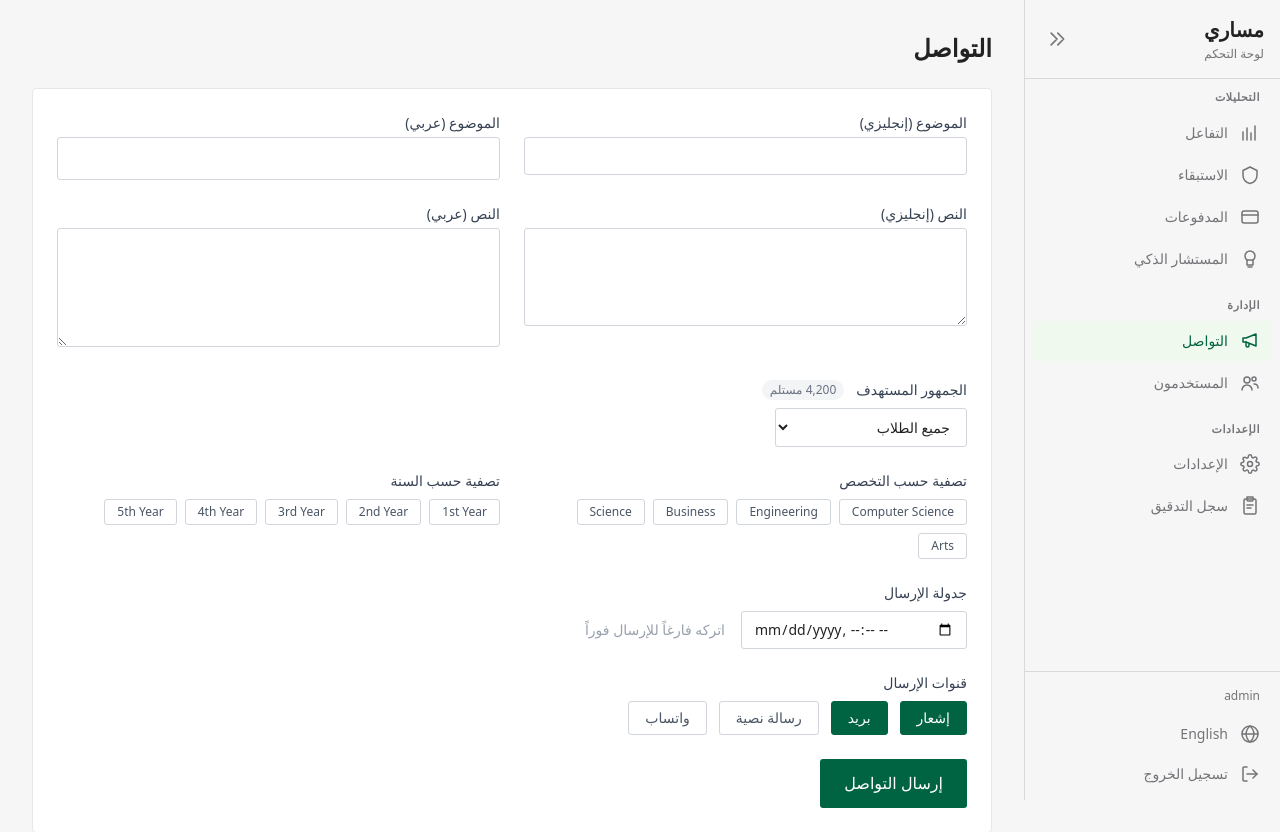
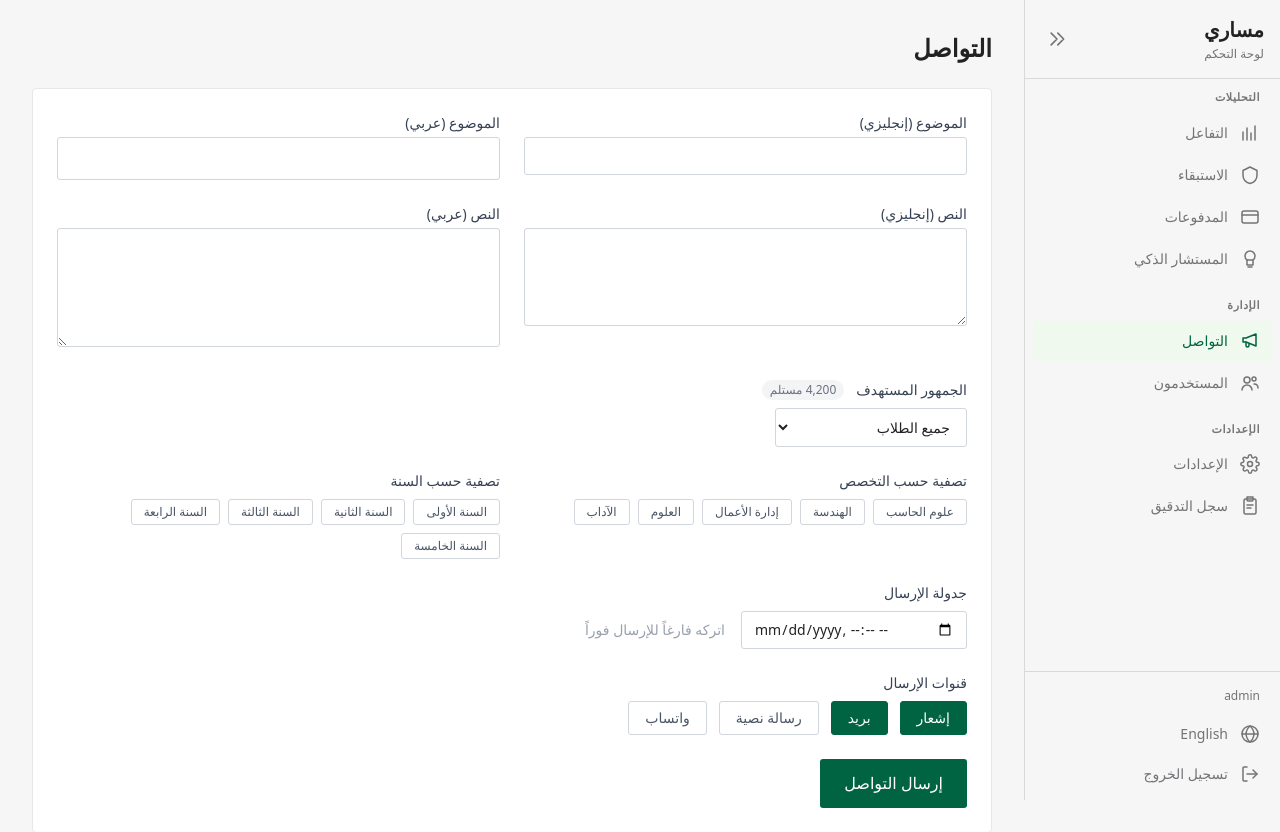
Before and after one commit to Danah-Altukhaim/website, a Next.js app: page /communications in a window 1280 px wide. Shown: the top 832 px of the page. Built offline with nearby package versions, Linux system fonts and the light colour scheme; sample sign-in values are in the browser's storage.

Commit message:
Translate major/year filter pills in communications

```diff
--- a/src/app/communications/page.tsx
+++ b/src/app/communications/page.tsx
@@ -208,25 +208,31 @@ export default function CommunicationsPage() {
           <div>
             <label className="block text-sm font-medium text-gray-700 mb-2">{t('comms.filterByMajor')}</label>
             <div className="flex flex-wrap gap-2">
-              {['Computer Science', 'Engineering', 'Business', 'Science', 'Arts'].map((major) => (
+              {[
+                { value: 'Computer Science', ar: 'علوم الحاسب' },
+                { value: 'Engineering', ar: 'الهندسة' },
+                { value: 'Business', ar: 'إدارة الأعمال' },
+                { value: 'Science', ar: 'العلوم' },
+                { value: 'Arts', ar: 'الآداب' },
+              ].map((major) => (
                 <button
-                  key={major}
+                  key={major.value}
                   type="button"
                   onClick={() =>
                     setForm((prev) => ({
                       ...prev,
-                      target_majors: prev.target_majors.includes(major)
-                        ? prev.target_majors.filter((m) => m !== major)
-                        : [...prev.target_majors, major],
+                      target_majors: prev.target_majors.includes(major.value)
+                        ? prev.target_majors.filter((m) => m !== major.value)
+                        : [...prev.target_majors, major.value],
                     }))
                   }
                   className={`px-3 py-1 rounded-lg text-xs border ${
-                    form.target_majors.includes(major)
+                    form.target_majors.includes(major.value)
                       ? 'bg-pair-600 text-white border-pair-600'
                       : 'bg-white text-gray-600 border-gray-300'
                   }`}
                 >
-                  {major}
+                  {locale === 'ar' ? major.ar : major.value}
                 </button>
               ))}
             </div>
@@ -234,25 +240,31 @@ export default function CommunicationsPage() {
           <div>
             <label className="block text-sm font-medium text-gray-700 mb-2">{t('comms.filterByYear')}</label>
             <div className="flex flex-wrap gap-2">
-              {['1st Year', '2nd Year', '3rd Year', '4th Year', '5th Year'].map((year) => (
+              {[
+                { value: '1st Year', ar: 'السنة الأولى' },
+                { value: '2nd Year', ar: 'السنة الثانية' },
+                { value: '3rd Year', ar: 'السنة الثالثة' },
+                { value: '4th Year', ar: 'السنة الرابعة' },
+                { value: '5th Year', ar: 'السنة الخامسة' },
+              ].map((year) => (
                 <button
-                  key={year}
+                  key={year.value}
                   type="button"
                   onClick={() =>
                     setForm((prev) => ({
                       ...prev,
-                      target_years: prev.target_years.includes(year)
-                        ? prev.target_years.filter((y) => y !== year)
-                        : [...prev.target_years, year],
+                      target_years: prev.target_years.includes(year.value)
+                        ? prev.target_years.filter((y) => y !== year.value)
+                        : [...prev.target_years, year.value],
                     }))
                   }
                   className={`px-3 py-1 rounded-lg text-xs border ${
-                    form.target_years.includes(year)
+                    form.target_years.includes(year.value)
                       ? 'bg-pair-600 text-white border-pair-600'
                       : 'bg-white text-gray-600 border-gray-300'
                   }`}
                 >
-                  {year}
+                  {locale === 'ar' ? year.ar : year.value}
                 </button>
               ))}
             </div>
```
